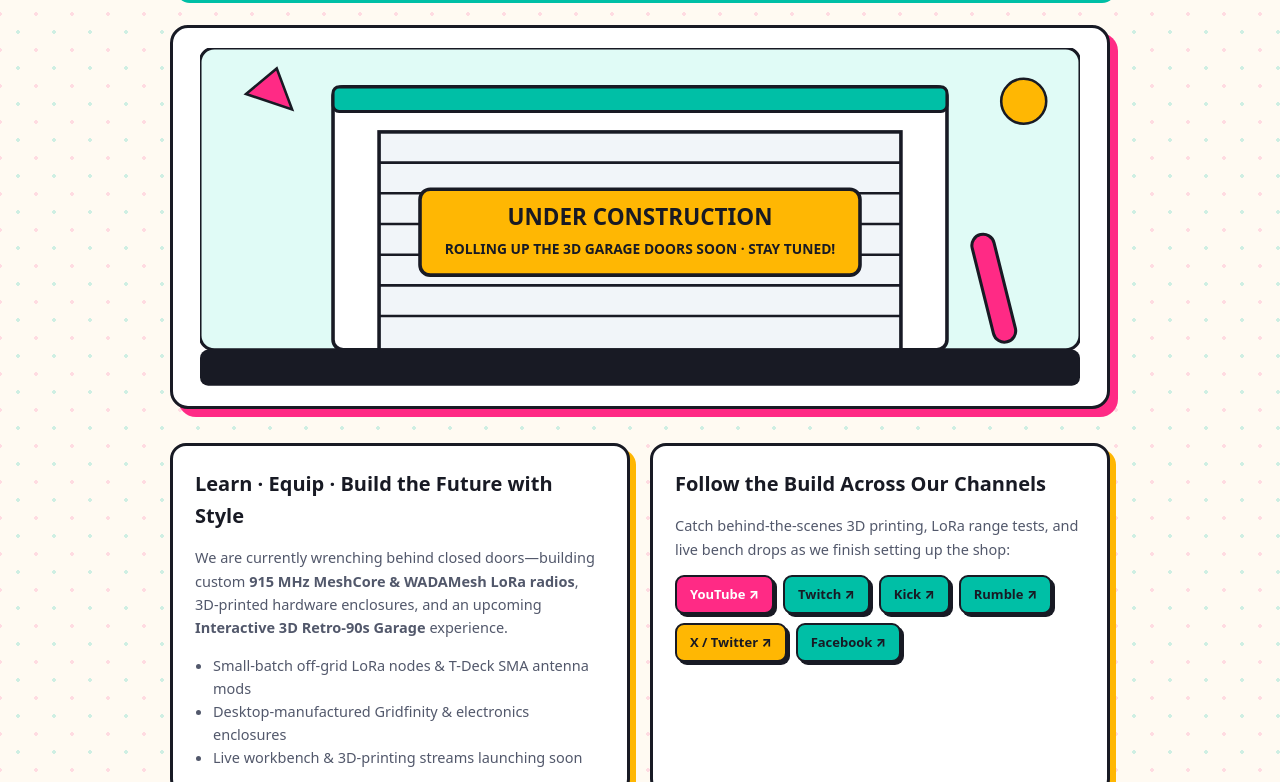
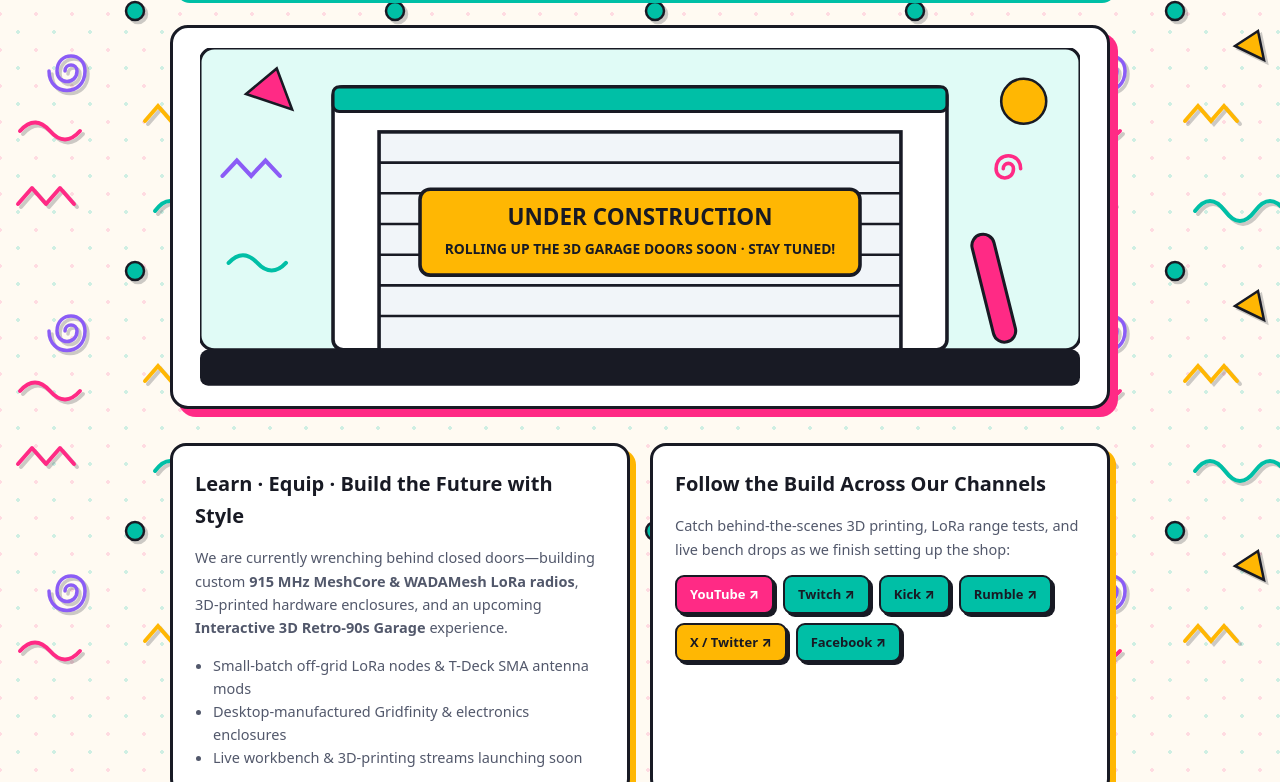
Before and after one commit to GFoxFoLoRaPi/toolboxgadgets-site, a plain HTML site: page index.html in a window 1280 px wide. Shown: the part 94-876 px from the top of the page. Drawn offline with Linux system fonts and the light colour scheme.

Commit message:
Add 90s Memphis zig-zags, squiggles, and spirals with drop shadow

```diff
--- a/index.html
+++ b/index.html
@@ -52,6 +52,26 @@
   </style>
 </head>
 <body>
+<svg style="position:fixed;inset:0;width:100%;height:100%;z-index:-1;pointer-events:none;filter:drop-shadow(3px 3px 0 rgba(24,26,36,0.22));" xmlns="http://w3.org">
+  <defs>
+    <pattern id="memphis90s" width="260" height="260" patternUnits="userSpaceOnUse">
+      <!-- Zig-Zag -->
+      <polyline points="18,38 32,22 46,38 60,22 74,38" fill="none" stroke="#ff2a85" stroke-width="4" stroke-linecap="round" stroke-linejoin="round" />
+      <!-- Squiggly Wave -->
+      <path d="M 155 45 Q 170 25, 185 45 T 215 45 T 245 45" fill="none" stroke="#00bfa6" stroke-width="4" stroke-linecap="round" />
+      <!-- Spiral -->
+      <path d="M 65 165 c 0,-8 12,-8 12,0 c 0,14 -20,14 -20,0 c 0,-20 28,-20 28,0 c 0,26 -36,26 -36,0" fill="none" stroke="#8b5cf6" stroke-width="3.5" stroke-linecap="round" />
+      <!-- Amber Triangle & Teal Circle -->
+      <polygon points="195,140 218,125 224,154" fill="#ffb703" stroke="#181a24" stroke-width="2.5" />
+      <circle cx="135" cy="105" r="9" fill="#00bfa6" stroke="#181a24" stroke-width="2.5" />
+      <!-- Second Zig-Zag & Squiggle -->
+      <polyline points="145,215 158,200 171,215 184,200 197,215" fill="none" stroke="#ffb703" stroke-width="4" stroke-linecap="round" />
+      <path d="M 20 225 Q 35 208, 50 225 T 80 225" fill="none" stroke="#ff2a85" stroke-width="4" stroke-linecap="round" />
+    </pattern>
+  </defs>
+  <rect width="100%" height="100%" fill="url(#memphis90s)" />
+</svg>
+
   <div class="wrap">
     <nav>
       <div class="logo">Toolbox <span>Gadgets</span></div>
@@ -63,7 +83,7 @@
         <!-- Retro 90s Sky & Memphis Shapes -->
         <rect x="0" y="0" width="860" height="295" rx="14" fill="#e0fbf6" stroke="#181a24" stroke-width="3" />
         <polygon points="45,45 75,20 90,60" fill="#ff2a85" stroke="#181a24" stroke-width="2.5" />
-        <circle cx="805" cy="52" r="22" fill="#ffb703" stroke="#181a24" stroke-width="2.5" />
+        <circle cx="805" cy="52" r="22" fill="#ffb703" stroke="#181a24" stroke-width="2.5" /><polyline points="22,125 36,110 50,125 64,110 78,125" fill="none" stroke="#8b5cf6" stroke-width="4" stroke-linecap="round" /><path d="M 785 118 c 0,-7 10,-7 10,0 c 0,12 -17,12 -17,0 c 0,-17 24,-17 24,0" fill="none" stroke="#ff2a85" stroke-width="3.5" stroke-linecap="round" /><path d="M 28 210 Q 42 195, 56 210 T 84 210" fill="none" stroke="#00bfa6" stroke-width="4" stroke-linecap="round" />
         <!-- Garage Building Facade -->
         <rect x="130" y="38" width="600" height="257" rx="10" fill="#ffffff" stroke="#181a24" stroke-width="3.5" />
         <rect x="130" y="38" width="600" height="24" rx="6" fill="#00bfa6" stroke="#181a24" stroke-width="3" />
```
